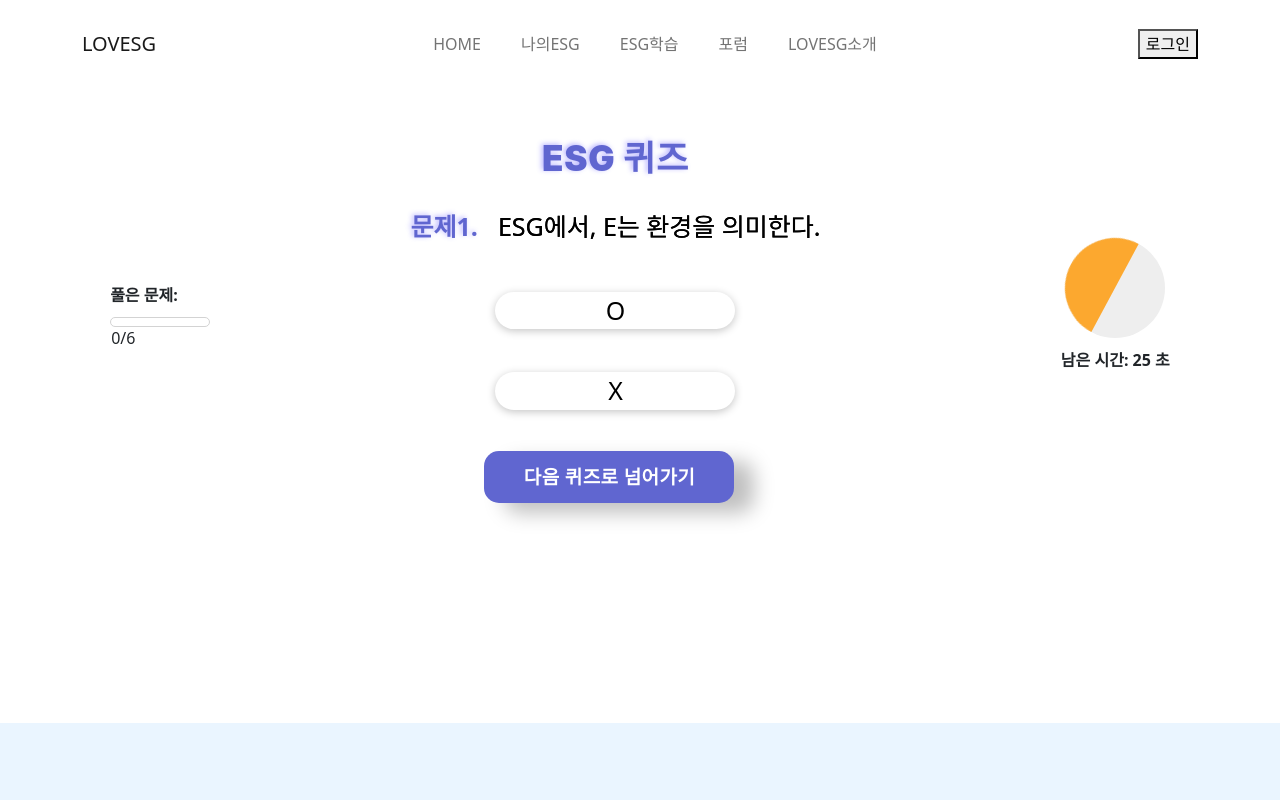
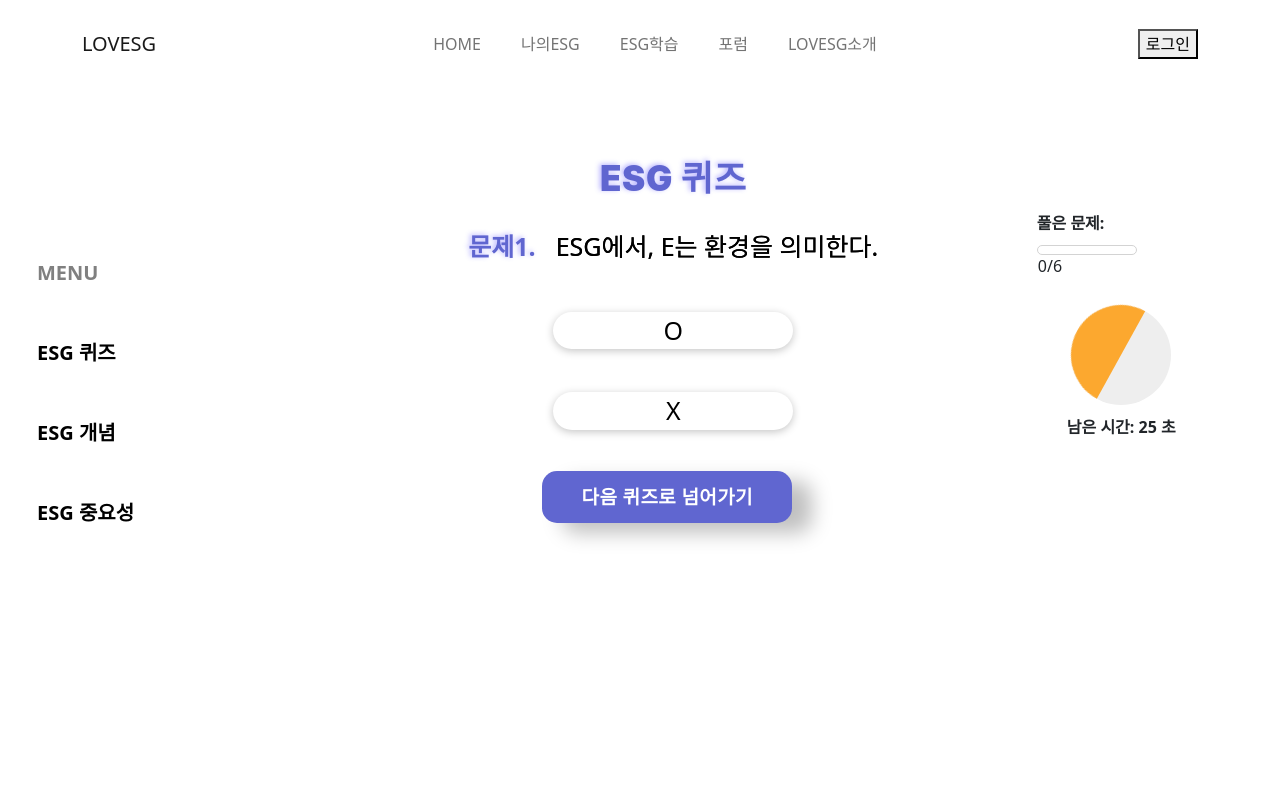
Before and after one commit to KWU-ESG/esg-frontend-next, a Next.js app: page /esg/quiz in a window 1280 px wide. Shown: the top 800 px of the page. Built offline with nearby package versions, Linux system fonts and the light colour scheme.

Commit message:
:lipstick: quiz페이지 sidebar 추가 및 풀은 문제 영역 우측으로 이동

```diff
--- a/pages/esg/importance/index.js
+++ b/pages/esg/importance/index.js
@@ -25,7 +25,7 @@ export default function esgImportance() {
             <A>ESG 개념</A>
           </Link>
           <Link href="/esg/importance">
-            <A href="#">ESG 중요성</A>
+            <A>ESG 중요성</A>
           </Link>
         </Nav>
         <Container2>
--- a/pages/esg/quiz/index.js
+++ b/pages/esg/quiz/index.js
@@ -1,12 +1,16 @@
 import { useRouter } from "next/router";
-import { useEffect, useState } from 'react'
-import Header from '../../../components/layouts/Header';
-import Footer from '../../../components/layouts/Footer';
+import { useEffect, useState } from "react";
+import Header from "../../../components/layouts/Header";
+import Footer from "../../../components/layouts/Footer";
+import { ButtonWrapper, InputWrapper } from "../../../styles/register-post";
+import Link from "next/link";
 import {
-  ButtonWrapper,
-  InputWrapper,
-} from "../../../styles/register-post";
-
+  Container,
+  Container2,
+  Nav,
+  NavTitle,
+  A,
+} from "../../../styles/sidebar-style";
 import {
   QuizWrapper,
   CustomNextButton,
@@ -18,7 +22,7 @@ import {
   StyledInput,
   TimerContainer,
   MaskContainer,
-  Mask
+  Mask,
 } from "../../../styles/quiz-style";
 
 export default function QuizPage() {
@@ -61,15 +65,16 @@ export default function QuizPage() {
         question: "오다리란 ? ",
         options: ["O", "X"],
         answer: "X",
-      }
-    ]
+      },
+    ],
   };
 
   const [selectedOption, setSelectedOption] = useState(""); // 선택한 옵션
   const [userAnswer, setUserAnswer] = useState([]); // 답변
   const [score, setScore] = useState(0); // 점수
 
-  function answerCheck() { // 문제 가져오고 정답 처리
+  function answerCheck() {
+    // 문제 가져오고 정답 처리
     const question = quiz.list[num];
     if (question.answer === selectedOption) {
       setScore(score + 1);
@@ -118,27 +123,48 @@ export default function QuizPage() {
   return (
     <>
       <Header />
-      <div style={{ padding: '20px', flexGrow: 1, display: 'flex', flexDirection: 'row', alignItems: 'center', justifyContent: 'space-around' }}>
-        <div style={{ marginRight: '20px' }}>
-          <strong>풀은 문제:</strong>
-          <div style={{ marginTop: '10px', width: '100px', height: '10px', backgroundColor: 'white', borderRadius: '5px', border: '1px solid lightgray' }}>
-            <div style={{ width: `${(num / quiz.list.length) * 100}%`, height: '100%', backgroundColor: 'rgba(252, 168, 47, 1)', borderRadius: '5px' }}></div>
-            {num}/{quiz.list.length}
-          </div>
-        </div>
+      <Container>
+        <Nav>
+          <NavTitle>MENU</NavTitle>
+          <Link href="/esg/quiz">
+            <A>ESG 퀴즈</A>
+          </Link>
+          <Link href="/esg/info">
+            <A>ESG 개념</A>
+          </Link>
+          <Link href="/esg/importance">
+            <A>ESG 중요성</A>
+          </Link>
+        </Nav>
+        <Container2>
+          <div
+            style={{
+              padding: "20px",
+              flexGrow: 1,
+              display: "flex",
+              flexDirection: "row",
+              alignItems: "center",
+              justifyContent: "space-around",
+            }}
+          >
             <QuizWrapper>
-          <InputWrapper><Title>ESG 퀴즈</Title></InputWrapper>
+              <InputWrapper>
+                <Title>ESG 퀴즈</Title>
+              </InputWrapper>
               {num <= quiz.list.length - 1 ? (
                 <>
-              <Label>문제{num + 1}.<Quiz> {quiz.list[num].question}</Quiz></Label>
+                  <Label>
+                    문제{num + 1}.<Quiz> {quiz.list[num].question}</Quiz>
+                  </Label>
                   <Option>
                     {quiz.list[num].options.map((option, index) => (
                       <StyledLabel
                         key={index}
                         style={{
-                      backgroundColor: selectedOption === option ? 'orange' : 'white',
-                      color: selectedOption === option ? 'white' : 'black',
-                      cursor: 'pointer',
+                          backgroundColor:
+                            selectedOption === option ? "orange" : "white",
+                          color: selectedOption === option ? "white" : "black",
+                          cursor: "pointer",
                         }}
                         onClick={() => setSelectedOption(option)}
                       >
@@ -146,13 +172,41 @@ export default function QuizPage() {
                       </StyledLabel>
                     ))}
                   </Option>
-              <ButtonWrapper><CustomNextButton onClick={onClickBtn}>다음 퀴즈로 넘어가기</CustomNextButton></ButtonWrapper>
+                  <ButtonWrapper>
+                    <CustomNextButton onClick={onClickBtn}>
+                      다음 퀴즈로 넘어가기
+                    </CustomNextButton>
+                  </ButtonWrapper>
                 </>
               ) : (
                 <div>최종 점수는 {score}점입니다!</div>
               )}
             </QuizWrapper>
-        <div style={{ marginLeft: '30px' }}>
+            <div style={{ marginLeft: "30px" }}>
+              <div style={{ marginRight: "20px" }}>
+                <strong>풀은 문제:</strong>
+                <div
+                  style={{
+                    marginTop: "10px",
+                    width: "100px",
+                    height: "10px",
+                    backgroundColor: "white",
+                    borderRadius: "5px",
+                    border: "1px solid lightgray",
+                  }}
+                >
+                  <div
+                    style={{
+                      width: `${(num / quiz.list.length) * 100}%`,
+                      height: "100%",
+                      backgroundColor: "rgba(252, 168, 47, 1)",
+                      borderRadius: "5px",
+                    }}
+                  ></div>
+                  {num}/{quiz.list.length}
+                </div>
+              </div>
+
               <TimerContainer>
                 <MaskContainer>
                   <Mask style={progress}></Mask>
@@ -161,6 +215,8 @@ export default function QuizPage() {
               </TimerContainer>
             </div>
           </div>
+        </Container2>
+      </Container>
       <Footer />
     </>
   );
--- a/styles/quiz-style.js
+++ b/styles/quiz-style.js
@@ -61,9 +61,8 @@ export const Title = styled.div`
   margin-bottom: 20px;
 `;
 
-
 export const Label = styled.div`
-  margin-bottom:40px;
+  margin-bottom: 40px;
   font-size: 25px;
   font-weight: 610;
   color: rgba(96, 102, 208, 1);
@@ -82,10 +81,9 @@ export const Quiz = styled.div`
   align-content: center;
   justify-content: center;
   align-items: center;
-  font-weight:100;
-  color:black;
+  font-weight: 100;
+  color: black;
   text-shadow: 0 0 black;
-
 `;
 
 export const Option = styled.div`
@@ -100,7 +98,6 @@ export const Option = styled.div`
   display: flex;
   flex-direction: column;
 `;
-
 
 export const StyledLabel = styled.label`
   display: flex;
@@ -132,6 +129,7 @@ export const TimerContainer = styled.div`
   flex-direction: column;
   align-items: center;
   margin-left: 30px;
+  margin-top: 50px;
 `;
 
 export const MaskContainer = styled.div`
@@ -149,7 +147,7 @@ export const Mask = styled.div`
   left: 0;
   width: 50%;
   height: 100%;
-  background-color:rgba(252, 168, 47, 1);
+  background-color: rgba(252, 168, 47, 1);
   border-radius: 100% 0 0 100% / 50% 0 0 50%;
   transform-origin: 100% 50%;
   transition: transform 1s linear;
```
Lines whose indentation alone changed are shown as unchanged.
